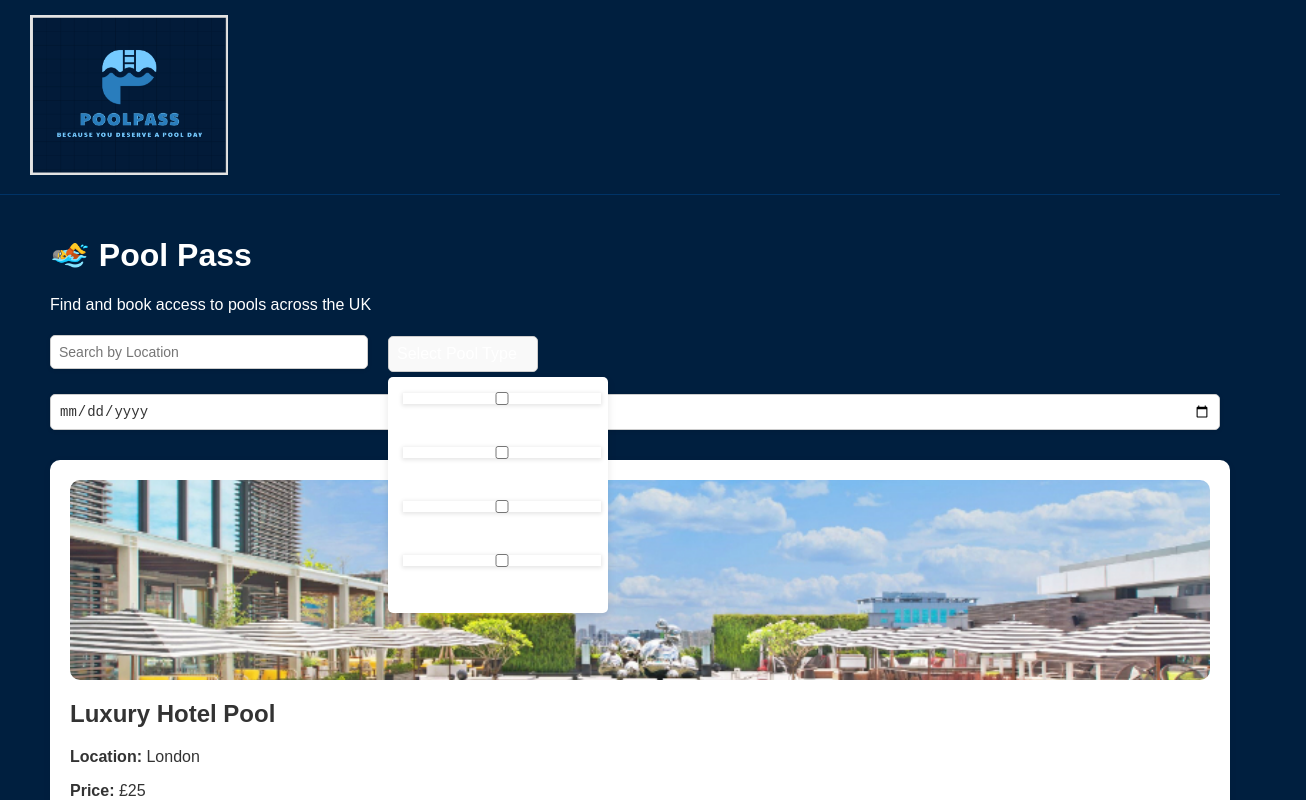
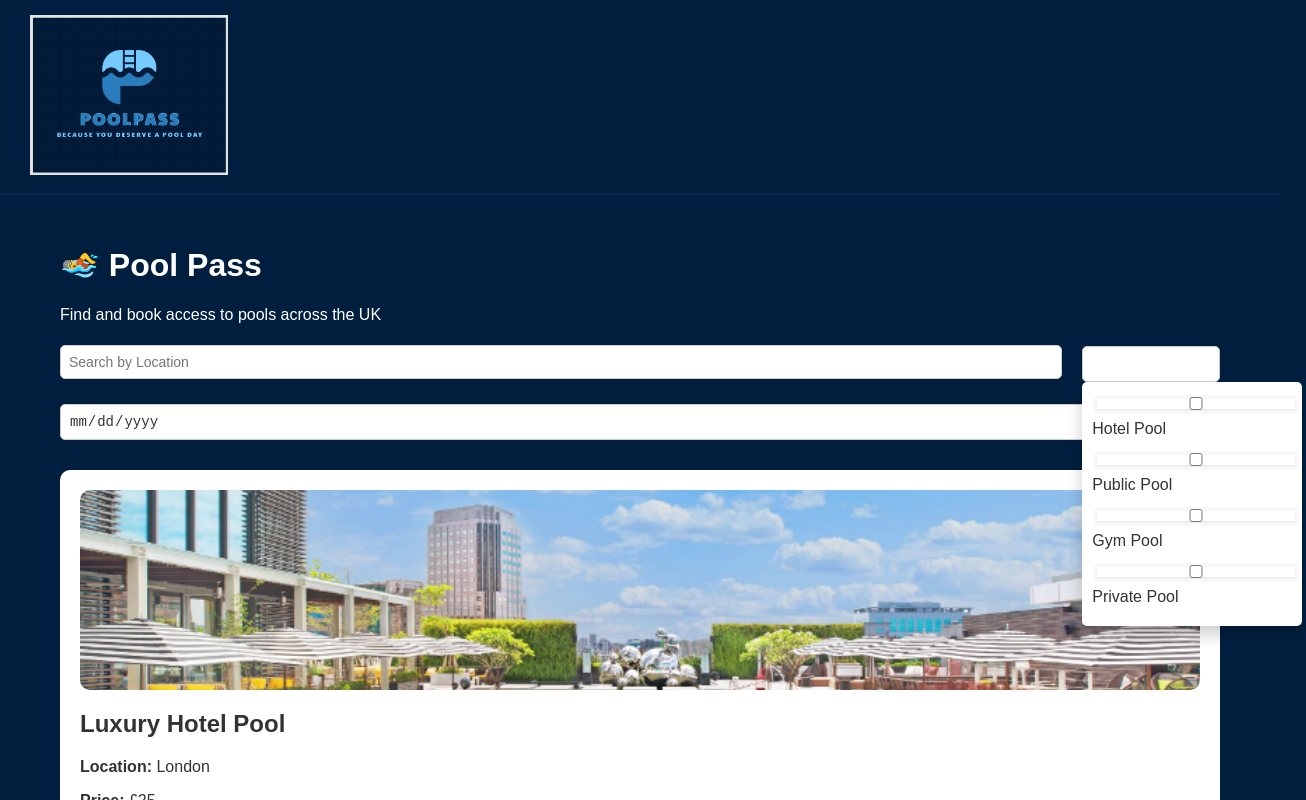
Before and after one commit to SxyWytBoy/PoolPass, a Next.js app: page / in a window 1280 px wide. Both pictures are taken after a click on the button "Select Pool Type". Shown: the top 800 px of the page, 1306 px wide, since content can reach past the window. Built offline with nearby package versions, Linux system fonts and the light colour scheme.

Commit message:
Update index.js

```diff
--- a/pages/index.js
+++ b/pages/index.js
@@ -56,6 +56,7 @@ export default function Home() {
   const [selectedTypes, setSelectedTypes] = useState([]);
   const [availableDate, setAvailableDate] = useState('');
   const [dropdownOpen, setDropdownOpen] = useState(false);
+  const [showMobileFilters, setShowMobileFilters] = useState(false);
   const dropdownRef = useRef(null);
 
   const handleTypeChange = (event) => {
@@ -105,13 +106,37 @@ export default function Home() {
   };
 
   return (
-    <div className="container">
+    <div className="container" style={{ padding: '20px' }}>
       <h1>🏊 Pool Pass</h1>
       <p>Find and book access to pools across the UK</p>
 
-      {/* Filters */}
-      <div className="filters" style={{ marginBottom: '20px' }}>
-        {/* Location Search */}
+      {/* Mobile Filter Toggle */}
+      <div className="mobile-filter-toggle" style={{ marginBottom: '10px', display: 'none' }}>
+        <button
+          onClick={() => setShowMobileFilters(!showMobileFilters)}
+          style={{
+            padding: '8px',
+            borderRadius: '5px',
+            border: '1px solid #ccc',
+            backgroundColor: 'white',
+            cursor: 'pointer',
+          }}
+        >
+          {showMobileFilters ? 'Hide Filters' : 'Show Filters'}
+        </button>
+      </div>
+
+      {/* Filters Section */}
+      <div
+        className="filters"
+        style={{
+          marginBottom: '20px',
+          display: showMobileFilters ? 'block' : 'flex',
+          flexWrap: 'wrap',
+          gap: '10px',
+        }}
+      >
+        {/* Search by Location */}
         <input
           type="text"
           placeholder="Search by Location"
@@ -120,26 +145,23 @@ export default function Home() {
           style={{
             padding: '8px',
             width: '300px',
-            marginRight: '10px',
             borderRadius: '5px',
             border: '1px solid #ccc',
+            flexGrow: 1,
           }}
         />
 
-        {/* Pool Type Dropdown */}
-        <div style={{ position: 'relative', display: 'inline-block' }} ref={dropdownRef}>
+        {/* Pool Type Filter */}
+        <div style={{ position: 'relative' }} ref={dropdownRef}>
           <button
+            onClick={() => setDropdownOpen(!dropdownOpen)}
             style={{
               padding: '8px',
-              marginRight: '10px',
               borderRadius: '5px',
               border: '1px solid #ccc',
-              backgroundColor: '#f9f9f9',
+              backgroundColor: 'white',
               cursor: 'pointer',
-              minWidth: '150px',
-              textAlign: 'left',
             }}
-            onClick={() => setDropdownOpen(!dropdownOpen)}
           >
             Select Pool Type
           </button>
@@ -147,27 +169,28 @@ export default function Home() {
             <div
               style={{
                 position: 'absolute',
-                backgroundColor: '#fff',
-                boxShadow: '0 4px 8px rgba(0, 0, 0, 0.1)',
-                zIndex: 1000,
+                backgroundColor: 'white',
+                boxShadow: '0px 8px 16px rgba(0, 0, 0, 0.2)',
+                zIndex: 1,
                 padding: '10px',
                 borderRadius: '5px',
-                marginTop: '5px',
                 width: '200px',
               }}
             >
               {['Hotel Pool', 'Public Pool', 'Gym Pool', 'Private Pool'].map((type) => (
-                <label key={type} htmlFor={type} style={{ display: 'block', marginBottom: '8px', cursor: 'pointer' }}>
+                <div key={type} style={{ marginBottom: '10px' }}>
+                  <label htmlFor={type} style={{ cursor: 'pointer', color: '#333' }}>
                     <input
                       type="checkbox"
-                    id={type}
                       value={type}
                       checked={selectedTypes.includes(type)}
                       onChange={handleTypeChange}
-                    style={{ marginRight: '8px' }}
+                      id={type}
+                      style={{ marginRight: '10px' }}
                     />
                     {type}
                   </label>
+                </div>
               ))}
             </div>
           )}
@@ -186,7 +209,7 @@ export default function Home() {
         />
       </div>
 
-      {/* Pool Cards */}
+      {/* Display Pools */}
       <div>
         {filteredPools.map((pool) => (
           <div key={pool.id} className="card" style={{ marginBottom: '20px' }}>
@@ -225,6 +248,18 @@ export default function Home() {
           <button>Host Your Pool</button>
         </Link>
       </div>
+
+      <style jsx>{`
+        @media (max-width: 768px) {
+          .filters {
+            display: ${showMobileFilters ? 'block' : 'none'};
+          }
+
+          .mobile-filter-toggle {
+            display: block;
+          }
+        }
+      `}</style>
     </div>
   );
 }
```
Lines whose indentation alone changed are shown as unchanged.
